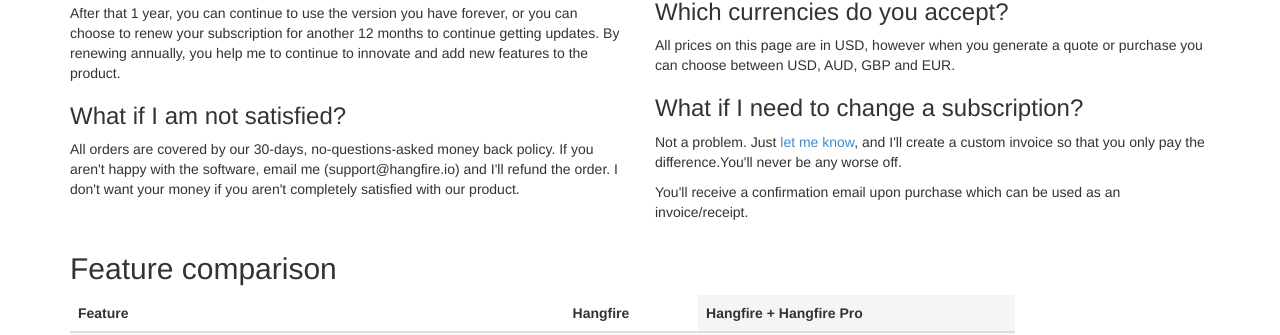
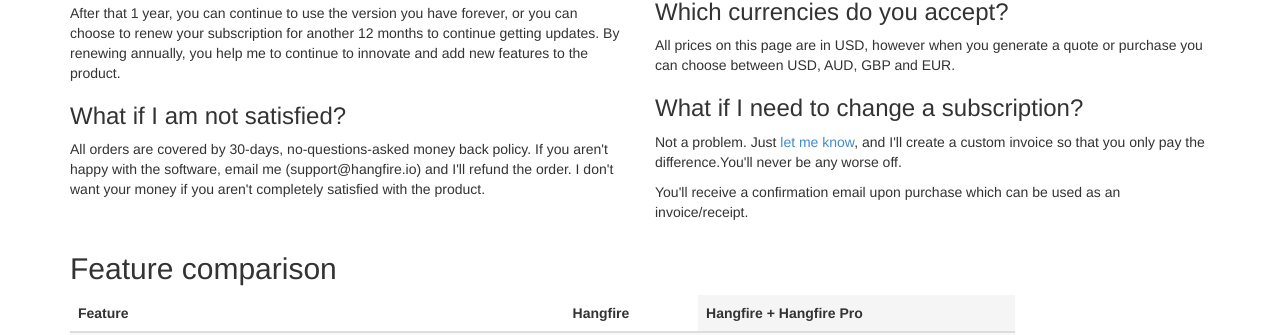
Before and after one commit to HangfireIO/Hangfire.io, a Jekyll site: the page built from pricing/index.md, in a window 1280 px wide. Shown: the part 1103-1438 px from the top of the page. Built offline with Jekyll 4.4.1, drawn with Linux system fonts in a browser that asks for light colours; nearby versions of some CDN libraries; Markdown is read by kramdown in place of the engine named in the settings.

Commit message:
Small fixes

```diff
--- a/pricing/index.md
+++ b/pricing/index.md
@@ -123,7 +123,7 @@
 
             <h3>What if I am not satisfied?</h3>
             <p>
-                All orders are covered by our 30-days, no-questions-asked money back policy. If you aren't happy with the software, email me (support@hangfire.io) and I'll refund the order. I don't want your money if you aren't completely satisfied with our product.
+                All orders are covered by 30-days, no-questions-asked money back policy. If you aren't happy with the software, email me (support@hangfire.io) and I'll refund the order. I don't want your money if you aren't completely satisfied with the product.
             </p>
 
 
```
